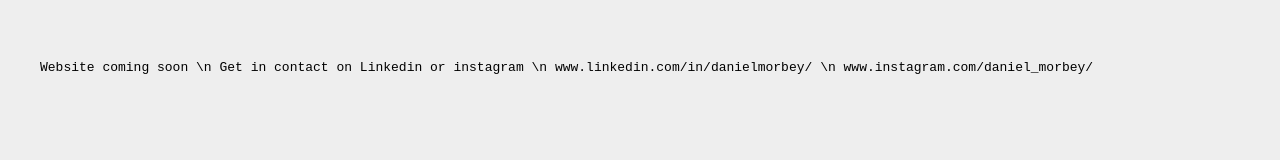
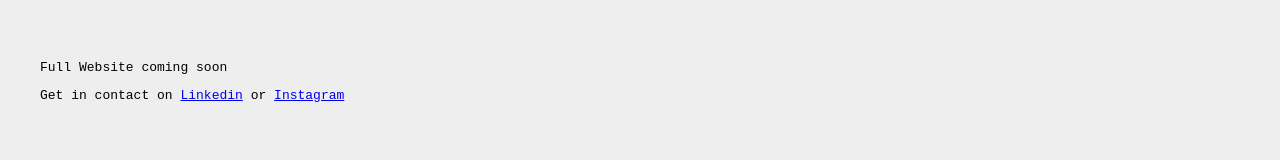
Before and after one commit to Guidi500/Portfolio, a plain HTML site: page index.html in a window 1280 px wide. Drawn offline with Linux system fonts and the light colour scheme.

Commit message:
Update index.html

```diff
--- a/index.html
+++ b/index.html
@@ -8,10 +8,10 @@ margin: 60px 40px 40px 40px;
 }</style>
 </head>
 <body>
-<p> Website coming soon \n
-Get in contact on Linkedin or instagram \n
-www.linkedin.com/in/danielmorbey/ \n
-www.instagram.com/daniel_morbey/
+<p> Full Website coming soon </p>
+<p> Get in contact on <a href="https://www.linkedin.com/in/danielmorbey/">Linkedin</a> or <a href="https://www.instagram.com/daniel_morbey/">Instagram</a>  </p>
+
+
 </p>
 </body>
 </html>
```
